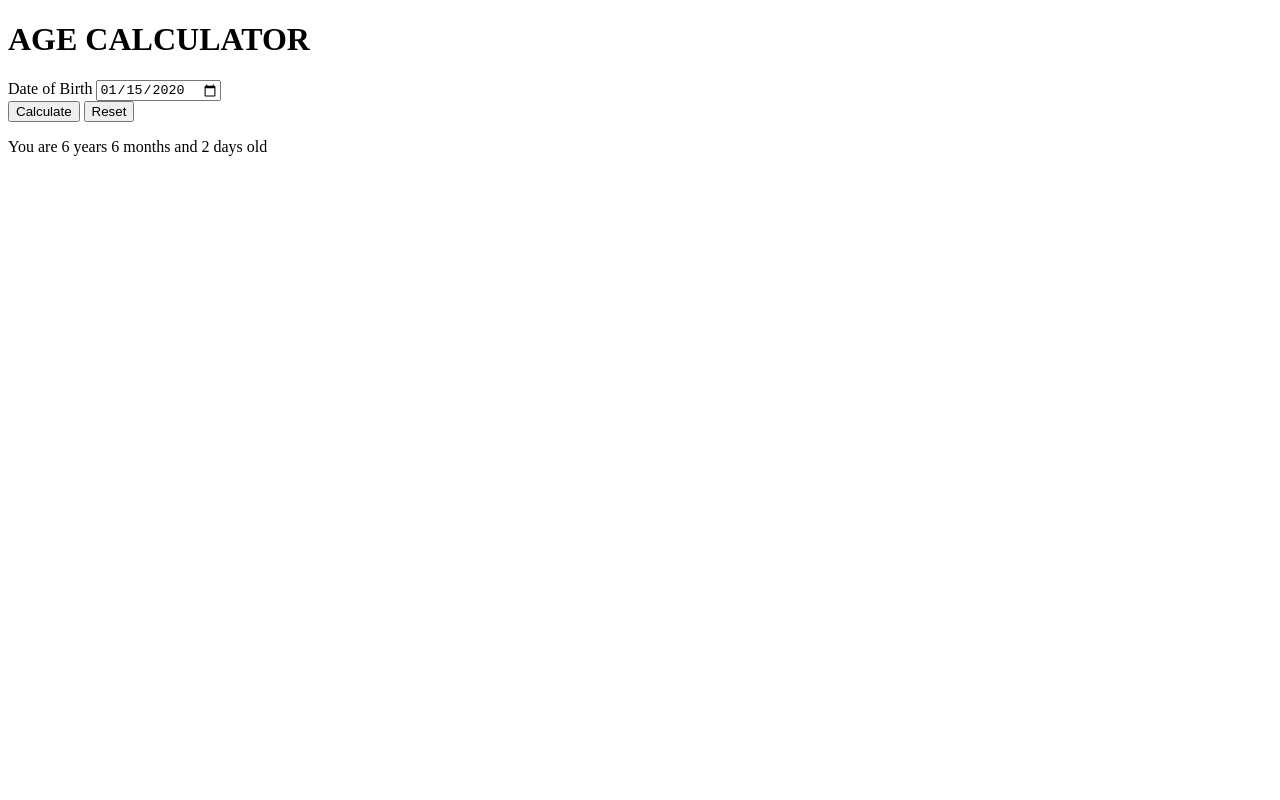
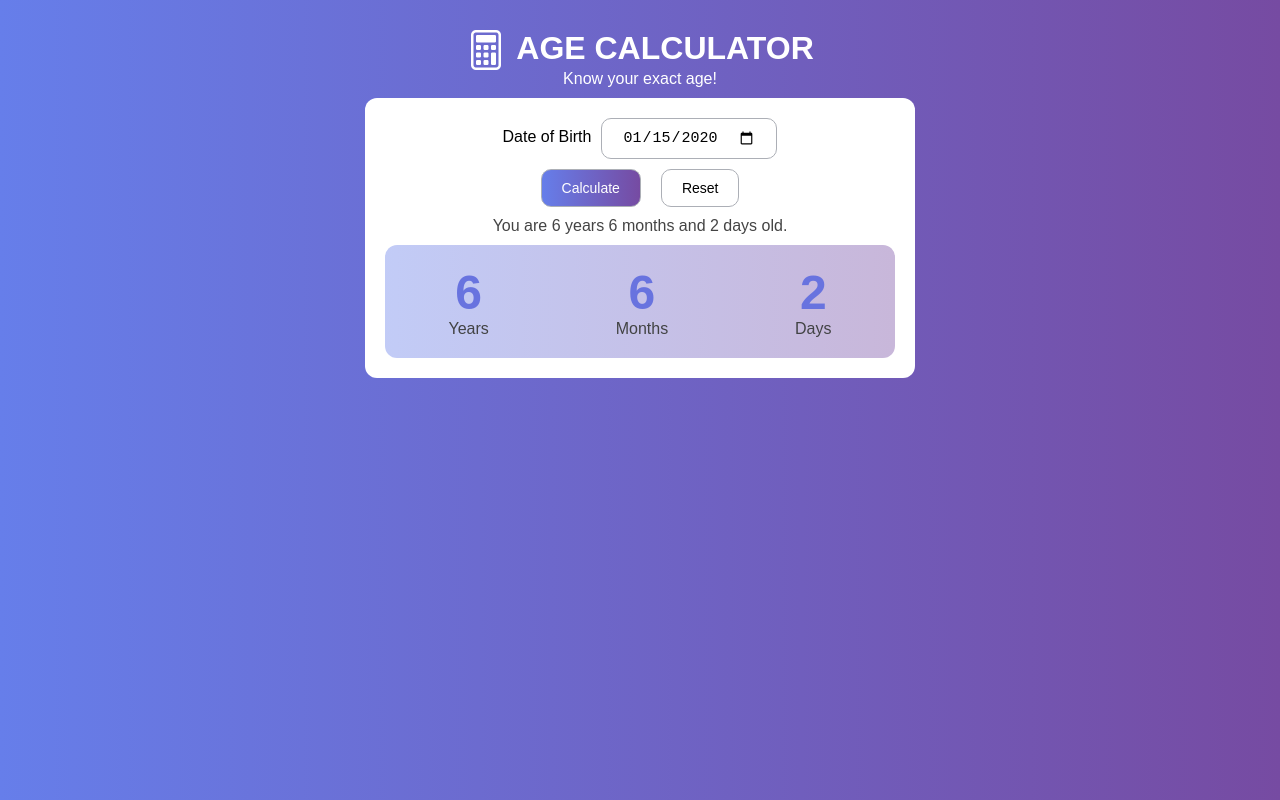
Before and after one commit to aishwaryagaikwad21/Age-Calculator, a plain HTML site: page index.html in a window 1280 px wide. Both pictures are taken after typing "2020-01-15" into the empty fields and a click on the button "Calculate". Drawn offline with Linux system fonts and the light colour scheme.

Commit message:
UI for ageCalculator

```diff
--- a/ageCalculator.js
+++ b/ageCalculator.js
@@ -5,10 +5,33 @@ const currentDate = date.getDate();
 
 const dobInput = document.getElementById("dob");
 const calculateBtn = document.getElementById("calculate-btn")
-const result = document.getElementById("result")
+const result = document.getElementById("result");
+const cards = document.getElementsByClassName("cards");
+cards[0].classList.add("hide");
+const card_items = document.getElementsByClassName("card-items")
+const h1_years = document.getElementById("years");
+const h1_months = document.getElementById("month");
+const h1_days = document.getElementById("days");
 
 calculateBtn.addEventListener("click", () => {
     const dobValue = dobInput.value;
+    // Reset previous error state
+    dobInput.style.border = "";
+    result.style.color = "";
+    result.innerText = "";
+    cards[0].classList.add("hide");
+    h1_years.innerText = ""
+    h1_months.innerText = ""
+    h1_days.innerText = ""
+
+    if(!dobValue){
+        result.innerText = "Please enter your birth date!";
+        result.style.color = "red"
+        dobInput.classList.add("error");
+        dobInput.style.border = "2px solid red";
+        return;
+    }
+
     //console.log(dobValue)
     const parts = dobValue.split("-")
     //console.log(parts);
@@ -21,11 +44,17 @@ calculateBtn.addEventListener("click", () => {
         result.innerText = `${age.message}`;
         return;
     }
+    cards[0].classList.remove("hide");
+    h1_years.innerText = age.calcYear;
+    h1_months.innerText = age.calcMonths;
+    h1_days.innerText = age.calcDays;
     if(age.birthday){
         result.innerText = `Happy Birthday 🎉! you are ${age.calcYear} years old`
+        result.classList.add("message")
     }
     else{
-        result.innerText = `You are ${age.calcYear} years ${age.calcMonths} months and ${age.calcDays} days old`
+        result.innerText = `You are ${age.calcYear} years ${age.calcMonths} months and ${age.calcDays} days old.`
+        result.classList.add("message")
     }
 })
 
@@ -34,6 +63,11 @@ const resetBtn = document.getElementById("reset-btn");
 resetBtn.addEventListener("click", () => {
     dobInput.value = "";
     result.innerText = "";
+    dobInput.style.border = "";
+    h1_years.innerText = ""
+    h1_months.innerText = ""
+    h1_days.innerText = ""
+    cards[0].classList.add("hide");
 });
 
 function ageCalculator(birthDate, birthMonth, birthYear){ //main function to take value from form/UI and update the DOM
@@ -93,7 +127,7 @@ function monthCalculation(birthDate, birthMonth){
         if(birthDate > currentDate){
             return currentMonth - birthMonth - 1
         }
-        else{
+        else{ //birth Date LESS than current Date
             return currentMonth - birthMonth;
         }
     }
--- a/index.html
+++ b/index.html
@@ -7,17 +7,36 @@
     <link rel="stylesheet" href="style.css">
 </head>
 <body>
-    <h1>AGE CALCULATOR</h1>
+        <div class="header">
+            <img src="./age_calculator.png" alt="">
+            <h1>AGE CALCULATOR</h1>
+        </div>
+        <p class="body-p">Know your exact age!</p>
     <div class="container">
-        <label for="dob">Date of Birth</label>
-        <input type="date" name="dob" id="dob">
+        <div class="dob-input">
+            <label for="dob">Date of Birth</label>
+            <input type="date" name="dob" id="dob">
+        </div>
         <div class="btn">
             <button id="calculate-btn">Calculate</button>
             <button id="reset-btn">Reset</button>
         </div>
-    </div>
-    <div class="container">
         <p id="result"></p>
+
+        <div class="cards">
+            <div class="card-items">
+                <h1 id="years"></h1>
+                <p>Years</p>
+            </div>
+            <div class="card-items">
+                <h1 id="month"></h1>
+                <p>Months</p>
+            </div>
+            <div class="card-items">
+                <h1 id="days"></h1>
+                <p>Days</p>
+            </div>
+        </div>
     </div>
 </body>
 <script src="./ageCalculator.js"></script>
--- a/style.css
+++ b/style.css
@@ -0,0 +1,149 @@
+*{
+    box-sizing: border-box;
+    margin:0;
+    padding:0;
+}
+
+body{
+    font-family:"Poppins", sans-serif;
+    text-align: center;
+    margin: 20px 0;
+    padding: 10px;
+    background: linear-gradient(to right, #667eea, #764ba2);
+}
+
+.header{
+    display: flex;
+    justify-content: center;
+    column-gap: 10px;
+}
+
+.error {
+    border: 2px solid red;
+}
+
+.success{
+    color:black;
+}
+
+.header img{
+    width:40px
+}
+
+body h1{
+    color: white;
+}
+
+.body-p{
+    color:white;
+}
+
+.container{
+    display: flex;
+    flex-direction: column;
+    row-gap: 10px;
+    background-color: white;
+    color: black;
+    margin: 10px auto;
+    padding: 20px;
+    width: 90%;
+    max-width: 550px;
+    border-radius: 12px;
+}
+
+.dob-input{
+    display: flex;
+    justify-content: center;
+    column-gap: 10px;
+}
+
+.dob-input label{
+    padding-top: 10px;
+}
+
+.dob-input input{
+    padding: 10px 20px;
+    font-size: 15px;
+    border: solid 1px #acafb6;
+    border-radius: 10px;
+    /* color: #acafb6; */
+    cursor: pointer;
+    outline: none;
+}
+
+.dob-input input:focus {
+    border: 1px solid transparent;
+    background:
+        linear-gradient(white, white) padding-box,
+        linear-gradient(to right, #667eea, #764ba2) border-box;
+}
+
+.btn{
+    display: flex;
+    justify-content: center;
+    gap:20px;
+}
+
+.btn #calculate-btn{
+    padding: 10px 20px;
+    color: white;
+    background: linear-gradient(to right, #667eea, #764ba2);
+    border: solid 1px #acafb6;
+    border-radius: 10px;
+    font-size: 14px;
+    cursor: pointer;
+}
+
+.btn #reset-btn{
+    padding: 10px 20px;
+    border: solid 1px #acafb6;
+    border-radius: 10px;
+    font-size: 14px;
+    background-color: white;
+    cursor: pointer;
+}
+
+.cards{
+    display: flex;
+    gap:40px;
+    justify-content: space-around;
+    background: linear-gradient(
+        to right,
+        rgba(102,126,234,0.4),
+        rgba(118,75,162,0.4)
+    );
+    padding: 20px;
+    border-radius: 12px;
+}
+
+.hide{
+    display: none;
+}
+
+.card-items h1{
+    color: rgb(104, 115, 223);
+    font-size: 3rem;
+}
+
+.card-items p{
+    color: #424344;
+}
+
+.message{
+    color:#444;
+}
+
+@media (max-width: 480px){
+     .cards{
+        flex-direction: column;
+        gap: 20px;
+    }
+
+    .card-items h1{
+        font-size: 2.8rem;
+    }
+
+    .card-items p{
+        font-size: 1.1rem;
+    }
+}
```
Also changed, not shown: ageCalculator.jpg (added), age_calculator.png (added).
